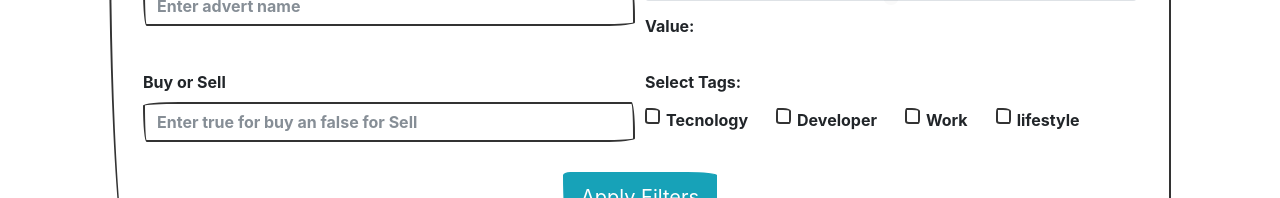
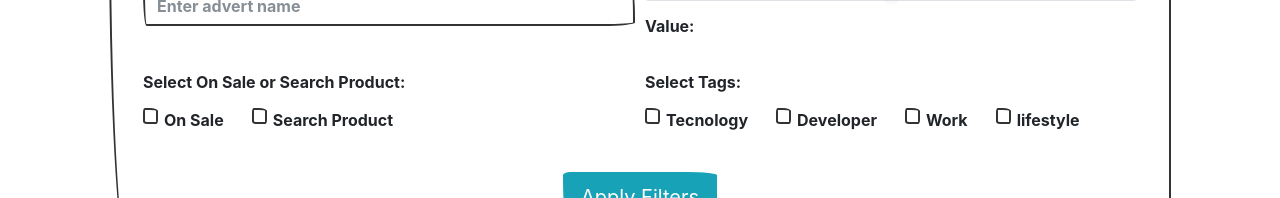
Before and after one commit to anbreaker/practica6FundamentosReact, a React (Create React App) app: page /filter in a window 1280 px wide. Shown: the part 252-450 px from the top of the page. Built offline with nearby package versions, Linux system fonts and the light colour scheme; no server answers; a web font is replaced by a local one.

Commit message:
colocando usestate... inicio...

```diff
--- a/src/components/FormFiltersAds.js
+++ b/src/components/FormFiltersAds.js
@@ -1,7 +1,7 @@
 import React, {useState} from 'react';
-import {Form, Button, Jumbotron, Container} from 'react-bootstrap';
+import {Form, Button, ButtonGroup, Jumbotron} from 'react-bootstrap';
 
-function FormTemplate({uploadImage = false, onFilterChange = () => {}}) {
+function FormFiltersAds({uploadImage = false, onFilterChange = () => {}}) {
   const [adName, setAdName] = useState('');
   const [onSale, setOnSale] = useState(true);
   const [cost, setCost] = useState(0);
@@ -15,9 +15,20 @@ function FormTemplate({uploadImage = false, onFilterChange = () => {}}) {
 
     slider.oninput = function () {
       output.innerHTML = this.value;
+      setCost(this.value);
     };
   }
 
+  function onChangeCostAdvert(event) {
+    setAdName(event.target.value);
+  }
+
+  function onChangeSaleSearch(event) {
+    //Uno u otro...
+    setOnSale(true);
+  }
+
+  console.log(cost, adName);
   return (
     <React.Fragment>
       <div className="container p-4">
@@ -25,7 +36,7 @@ function FormTemplate({uploadImage = false, onFilterChange = () => {}}) {
         <Jumbotron>
           <Form onSubmit={() => onFilterChange({})}>
             <Form.Row>
-              <Form.Group className="col-6" controlId="formBasicEmail">
+              <Form.Group className="col-6" onChange={onChangeCostAdvert}>
                 <Form.Label>Advert Name</Form.Label>
                 <Form.Control type="text" placeholder="Enter advert name" />
               </Form.Group>
@@ -47,12 +58,24 @@ function FormTemplate({uploadImage = false, onFilterChange = () => {}}) {
             </Form.Row>
 
             <Form.Row>
-              <Form.Group className="col-6" controlId="formBasicPassword">
-                <Form.Label>Buy or Sell</Form.Label>
-                <Form.Control
-                  type="text"
-                  placeholder="Enter true for buy an false for Sell"
-                />
+              <Form.Group className="col-6" controlId="formBasicRange">
+                <Form.Label>Select On Sale or Search Product:</Form.Label>
+                {['checkbox'].map((type) => (
+                  <div key={`inline-${type}`} className="mb-3">
+                    <Form.Check
+                      inline
+                      label="On Sale"
+                      type={type}
+                      id={`inline-${type}-1`}
+                    />
+                    <Form.Check
+                      inline
+                      label="Search Product"
+                      type={type}
+                      id={`inline-${type}-1`}
+                    />
+                  </div>
+                ))}
               </Form.Group>
 
               <Form.Group className="col-6" controlId="formBasicRange">
@@ -95,4 +118,4 @@ function FormTemplate({uploadImage = false, onFilterChange = () => {}}) {
   );
 }
 
-export default FormTemplate;
+export default FormFiltersAds;
--- a/src/components/FormNewAdvert.js
+++ b/src/components/FormNewAdvert.js
@@ -1,7 +1,7 @@
 import React, {useState} from 'react';
 import {Form, Button, Jumbotron} from 'react-bootstrap';
 
-function FormTemplate({uploadImage = false, onFilterChange = () => {}}) {
+function FormNewAdvert({uploadImage = false, onFilterChange = () => {}}) {
   const [adName, setAdName] = useState('');
   const [onSale, setOnSale] = useState(true);
   const [cost, setCost] = useState(0);
@@ -29,13 +29,13 @@ function FormTemplate({uploadImage = false, onFilterChange = () => {}}) {
                 />
               </Form.Group>
               <Form.Group className="col-4" controlId="formBasicPassword">
-                <Form.Label>Cost</Form.Label>
-                <Form.Control type="text" placeholder="Enter Cost" required />
+                <Form.Label>Cost €</Form.Label>
+                <Form.Control type="text" placeholder="Enter Cost €" required />
               </Form.Group>
             </Form.Row>
 
             <Form.Row>
-              <Form.Group className="col-6" controlId="formBasicRange">
+              <Form.Group className="col-5" controlId="formBasicRange">
                 <Form.Label>Select Tags:</Form.Label>
                 {['checkbox'].map((type) => (
                   <div key={`inline-${type}`} className="mb-3">
@@ -62,7 +62,7 @@ function FormTemplate({uploadImage = false, onFilterChange = () => {}}) {
                 ))}
               </Form.Group>
 
-              <Form.Group className="col-6" controlId="formBasicRange">
+              <Form.Group className="col-7" controlId="formBasicRange">
                 <Form.Label>Photo (with extension: jpeg | jpg | png | gif)</Form.Label>
                 <Form.File
                   id="custom-file"
@@ -83,4 +83,4 @@ function FormTemplate({uploadImage = false, onFilterChange = () => {}}) {
   );
 }
 
-export default FormTemplate;
+export default FormNewAdvert;
```
Also changed, not shown: src/components/pages/Axios.js (deleted, +0 -52 lines), 1 other file (tests, documents, lock files or other folders).
